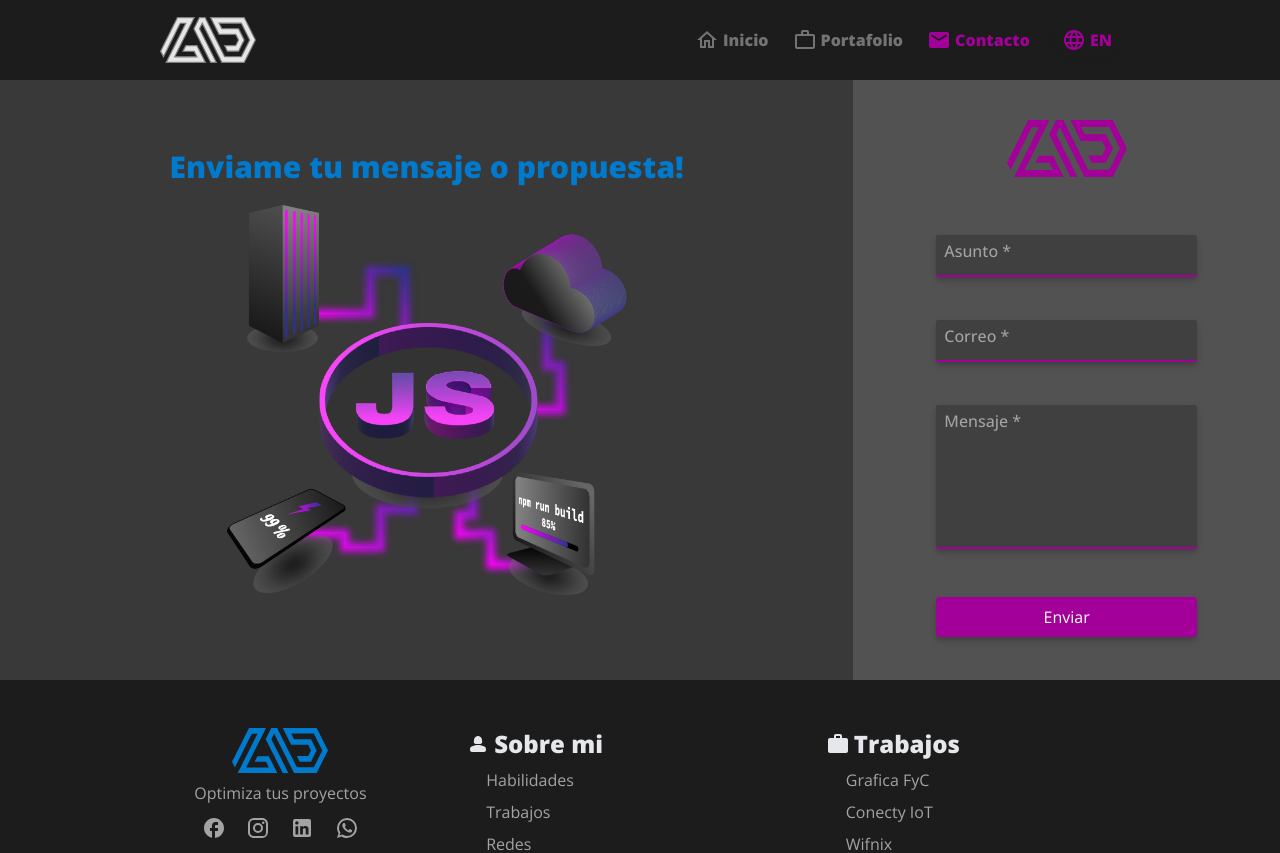
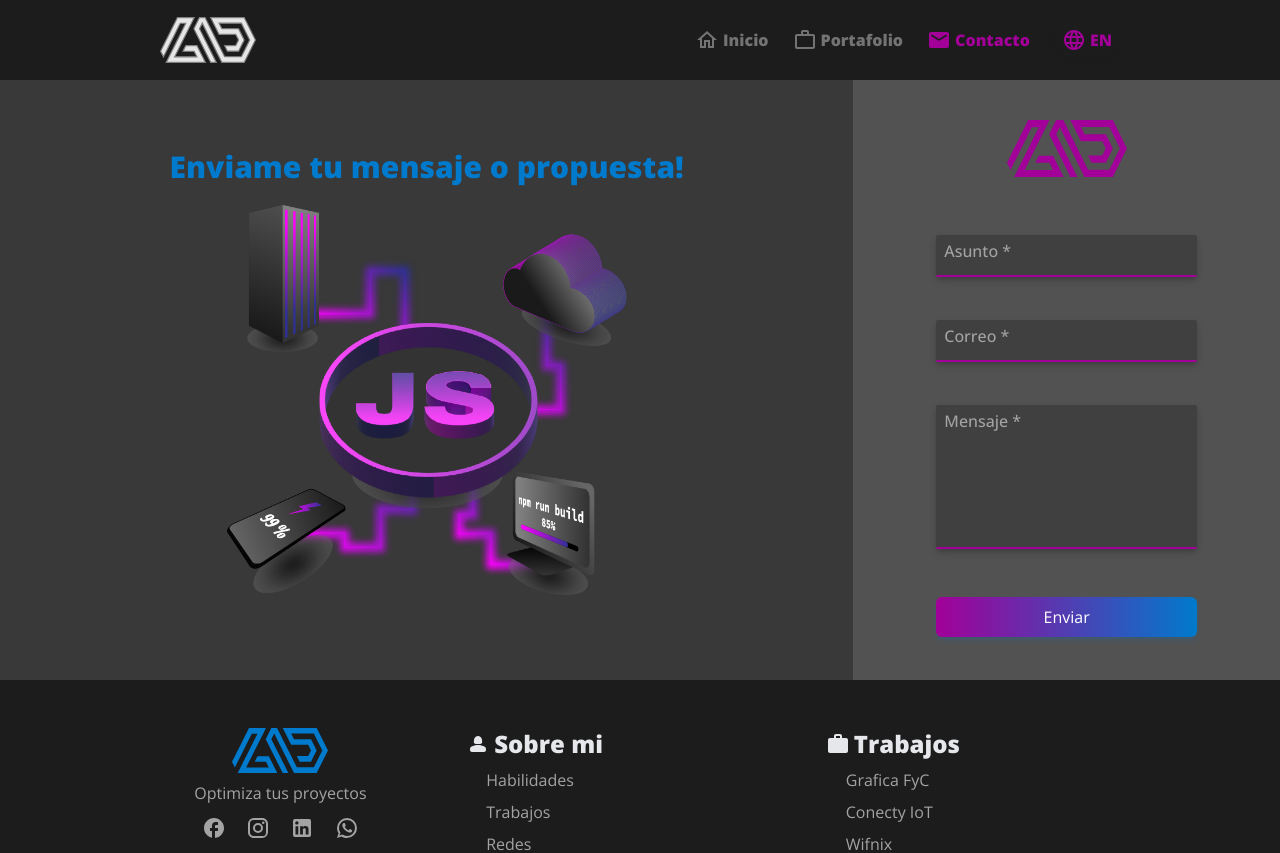
Before and after one commit to Lucas-caceres-w/Portafolio-Web, a Next.js app: page /contacto in a window 1280 px wide. Shown: the top 853 px of the page. Built offline with nearby package versions, Linux system fonts and the light colour scheme.

Commit message:
botones, grid skils pointer

```diff
--- a/components/about/card-skills.tsx
+++ b/components/about/card-skills.tsx
@@ -10,10 +10,16 @@ function Card(props: CardProps) {
   return (
     <div
       data-aos="zoom-in"
-      className={`cursor-pointer w-9/12 sm:w-64 h-40 rounded bg-black2 ${props.color} shadow-md shadow-slate-800 p-5 flex flex-col justify-around items-center`}
+      className={`w-9/12 sm:w-64 h-40 rounded bg-black2 ${props.color} shadow-md shadow-slate-800 p-5 flex flex-col justify-around items-center`}
     >
       <p className="text-xl font-bold">{props.lang.toUpperCase()}</p>
-      <Image className="w-24 drop-shadow-xl" width={100} height={100} src={props.image} alt="image" />
+      <Image
+        className="w-24 drop-shadow-xl"
+        width={100}
+        height={100}
+        src={props.image}
+        alt="image"
+      />
     </div>
   );
 }
--- a/components/contacto/formulario.tsx
+++ b/components/contacto/formulario.tsx
@@ -1,71 +1,72 @@
-import { Check } from '@mui/icons-material'
-import Image from 'next/image'
-import { ChangeEvent, useRef, useState } from 'react'
-import { useContext } from 'react'
-import { Idioma } from '../context/languaje'
+import { Check } from "@mui/icons-material";
+import Image from "next/image";
+import { ChangeEvent, useRef, useState } from "react";
+import { useContext } from "react";
+import { Idioma } from "../context/languaje";
+import Button from "../layout/boton";
 
 function Form() {
   const [form, setForm] = useState({
-    asunto: '',
-    email: '',
-    mensaje: '',
-  })
-  const [success, setSuccess] = useState(false)
-  const [loading, setLoading] = useState(false)
-  const formRef = useRef<HTMLFormElement>(null)
-  const { language } = useContext<any>(Idioma)
+    asunto: "",
+    email: "",
+    mensaje: "",
+  });
+  const [success, setSuccess] = useState(false);
+  const [loading, setLoading] = useState(false);
+  const formRef = useRef<HTMLFormElement>(null);
+  const { language } = useContext<any>(Idioma);
 
   const HandleChange = (event: ChangeEvent<HTMLInputElement>) => {
-    const { name, value } = event.target
+    const { name, value } = event.target;
     setForm((e) => ({
       ...form,
       [name]: value,
-    }))
-  }
+    }));
+  };
 
   const TextAreaChange = (event: ChangeEvent<HTMLTextAreaElement>) => {
-    const { name, value } = event.target
+    const { name, value } = event.target;
     setForm((e) => ({
       ...form,
       [name]: value,
-    }))
-  }
+    }));
+  };
 
   const OnSubmit = async (event: React.FormEvent<HTMLFormElement>) => {
-    event.preventDefault()
-    setLoading(true)
+    event.preventDefault();
+    setLoading(true);
     try {
-      const res = await fetch('/api/email/mailer', {
-        method: 'POST',
+      const res = await fetch("/api/email/mailer", {
+        method: "POST",
         headers: {
-          'Content-Type': 'application/json',
+          "Content-Type": "application/json",
         },
         body: JSON.stringify(form),
-      })
-      const json = await res.json()
+      });
+      const json = await res.json();
       if (res.status === 200) {
-        formRef.current?.reset()
-        setLoading(false)
-        setSuccess(true)
+        formRef.current?.reset();
+        setLoading(false);
+        setSuccess(true);
         setTimeout(() => {
-          setSuccess(false)
-        }, 2000)
+          setSuccess(false);
+        }, 2000);
       }
-      console.log(json)
+      console.log(json);
     } catch (err) {
-      setLoading(false)
-      console.log(err)
+      setLoading(false);
+      console.log(err);
     } finally {
-      setLoading(false)
+      setLoading(false);
     }
-  }
+  };
 
   return (
     <section className="flex justify-center pt-6 h-[600px] w-full md:w-full lg:w-5/12 xl:w-4/12 bg-neutral-600">
       <div className="flex flex-col items-center w-11/12 h-10/12 justify-between">
         <Image
           className="py-4"
-          src={'/assets/logos/logo-pink.svg'}
+          src={"/assets/logos/logo-pink.svg"}
           alt="Logo"
           width={120}
           height={120}
@@ -79,7 +80,7 @@ function Form() {
             <input
               id="asunto"
               className="rounded-sm placeholder:text-transparent bg-neutral-700 w-full py-2 border-b-2 border-pink shadow-md shadow-neutral-700 outline-none text-neutral-400 peer"
-              type={'text'}
+              type={"text"}
               name="asunto"
               onChange={HandleChange}
               placeholder=" "
@@ -93,13 +94,13 @@ function Form() {
               peer-placeholder-shown:text-base
               peer-placeholder-shown:text-neutral-400"
             >
-              {language === 'es' ? 'Asunto *' : 'Subject *'}
+              {language === "es" ? "Asunto *" : "Subject *"}
             </label>
           </div>
           <div className="w-full relative">
             <input
               className="rounded-sm placeholder:text-transparent bg-neutral-700 w-full py-2 border-b-2 border-pink shadow-md shadow-neutral-700 outline-none text-neutral-400 peer"
-              type={'email'}
+              type={"email"}
               name="email"
               onChange={HandleChange}
               placeholder=" "
@@ -113,7 +114,7 @@ function Form() {
               peer-placeholder-shown:text-base
               peer-placeholder-shown:text-neutral-400"
             >
-              {language === 'es' ? 'Correo *' : 'Email *'}
+              {language === "es" ? "Correo *" : "Email *"}
             </label>
           </div>
           <div className="w-full relative">
@@ -132,19 +133,18 @@ function Form() {
               peer-placeholder-shown:text-base
               peer-placeholder-shown:text-neutral-400"
             >
-              {language === 'es' ? 'Mensaje *' : 'Message *'}
+              {language === "es" ? "Mensaje *" : "Message *"}
             </label>
           </div>
-          <button className="bg-pink hover:bg-fuchsia-800 py-2 rounded text-white shadow-md shadow-neutral-700">
-            {language === 'es' ? 'Enviar' : 'Submit'}
-          </button>
+          {/* <button className="bg-pink hover:bg-fuchsia-800 py-2 rounded text-white shadow-md shadow-neutral-700"></button> */}
+          <Button className="w-full">{language === "es" ? "Enviar" : "Submit"}</Button>
           {success && (
             <div className="bg-green-500/70 p-2 text-emerald-900 rounded text-center flex flex-row items-center justify-around">
               <Check />
               <p className="font-medium text-sm">
-                {language === 'es'
-                  ? 'Mensaje enviado correctamente!'
-                  : 'Message sent successfully!'}
+                {language === "es"
+                  ? "Mensaje enviado correctamente!"
+                  : "Message sent successfully!"}
               </p>
             </div>
           )}
@@ -156,7 +156,7 @@ function Form() {
         </form>
       </div>
     </section>
-  )
+  );
 }
 
-export default Form
+export default Form;
--- a/components/home/details.tsx
+++ b/components/home/details.tsx
@@ -4,6 +4,7 @@ import { Idioma } from "../context/languaje";
 import es from "../../lib/texts/es.json";
 import en from "../../lib/texts/en.json";
 import { Computer, Escalator, Speed } from "@mui/icons-material";
+import Button from "../layout/boton";
 
 function Details() {
   const { language } = useContext<any>(Idioma);
@@ -27,11 +28,8 @@ function Details() {
             {texts.descripcionOne}
           </p>
           <div className="w-10/12 m-auto flex justify-end">
-            <Link
-              href={"/portafolio"}
-              className="text-white text-base font-medium bg-blue px-4 py-2 rounded my-2 hover:bg-sky-500"
-            >
-              {texts.buttonOne}
+            <Link href={"/portafolio"}>
+              <Button>{texts.buttonOne}</Button>
             </Link>
           </div>
         </article>
@@ -47,11 +45,8 @@ function Details() {
             {texts.descripcionTwo}
           </p>
           <div className="w-10/12 m-auto flex justify-end">
-            <Link
-              href={"/contacto"}
-              className="text-white text-base font-medium bg-blue px-4 py-2 rounded my-2 hover:bg-sky-500"
-            >
-              {texts.buttonTwo}
+            <Link href={"/contacto"}>
+              <Button>{texts.buttonTwo}</Button>
             </Link>
           </div>
         </article>
@@ -67,11 +62,8 @@ function Details() {
             {texts.descripcionThree}
           </p>
           <div className="w-10/12 m-auto flex justify-end">
-            <Link
-              href="/sobremi"
-              className="text-white text-base font-medium bg-blue px-4 py-2 rounded my-2 hover:bg-sky-500"
-            >
-              {texts.buttonThree}
+            <Link href="/sobremi">
+              <Button>{texts.buttonThree}</Button>
             </Link>
           </div>
         </article>
--- /dev/null
+++ b/components/layout/boton.tsx
@@ -0,0 +1,21 @@
+import React from "react";
+interface ButtonProps {
+  children: React.ReactNode;
+  className?: string;
+  onClick?: () => void;
+}
+
+function Button({ children, className = "w-max" }: ButtonProps) {
+  return (
+    <button
+      className={
+        "px-4 py-2 text-white bg-gradient-to-r shadow-md shadow-blue/20 hover:shadow-xl hover:shadow-blue/60 from-pink to-blue hover:-translate-y-1 rounded-md transition-all delay-75" +
+        `${className}`
+      }
+    >
+      {children}
+    </button>
+  );
+}
+
+export default Button;
--- a/pages/portafolio.tsx
+++ b/pages/portafolio.tsx
@@ -1,4 +1,5 @@
 import { Idioma } from "@component/components/context/languaje";
+import Button from "@component/components/layout/boton";
 import Footer from "@component/components/layout/footer";
 import Nav from "@component/components/layout/navbar";
 import ContainerWorks from "@component/components/portafolio/gridworks";
@@ -95,9 +96,11 @@ function Portafolio() {
                   href={link}
                   target="_blank"
                   rel="noopener noreferrer"
-                  className="text-white font-medium absolute bottom-4 right-4 bg-blue py-3 px-6 hover:rounded-xl transition-all hover:bg-pink"
+                  className="absolute bottom-4 right-4"
                 >
-                  {language === "es" ? "Ver sitio" : "Live Demo"}
+                  <Button>
+                    {language === "es" ? "Ver sitio" : "Live Demo"}
+                  </Button>
                 </a>
               )}
             </div>
```
